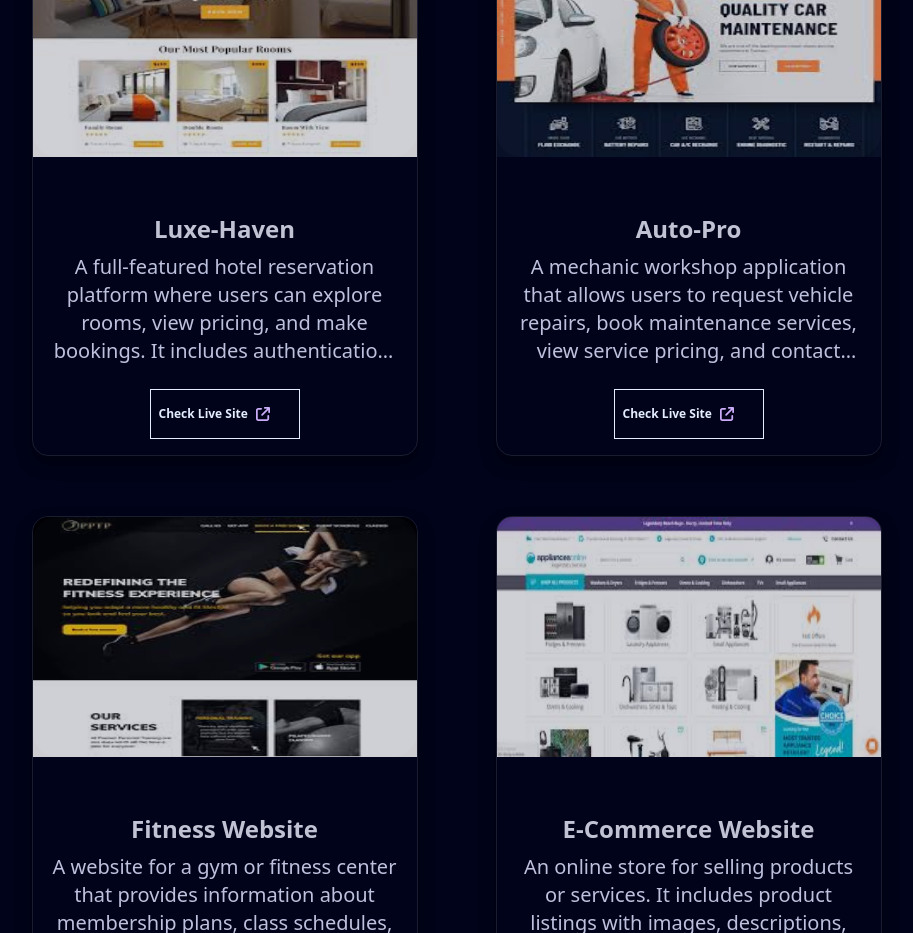
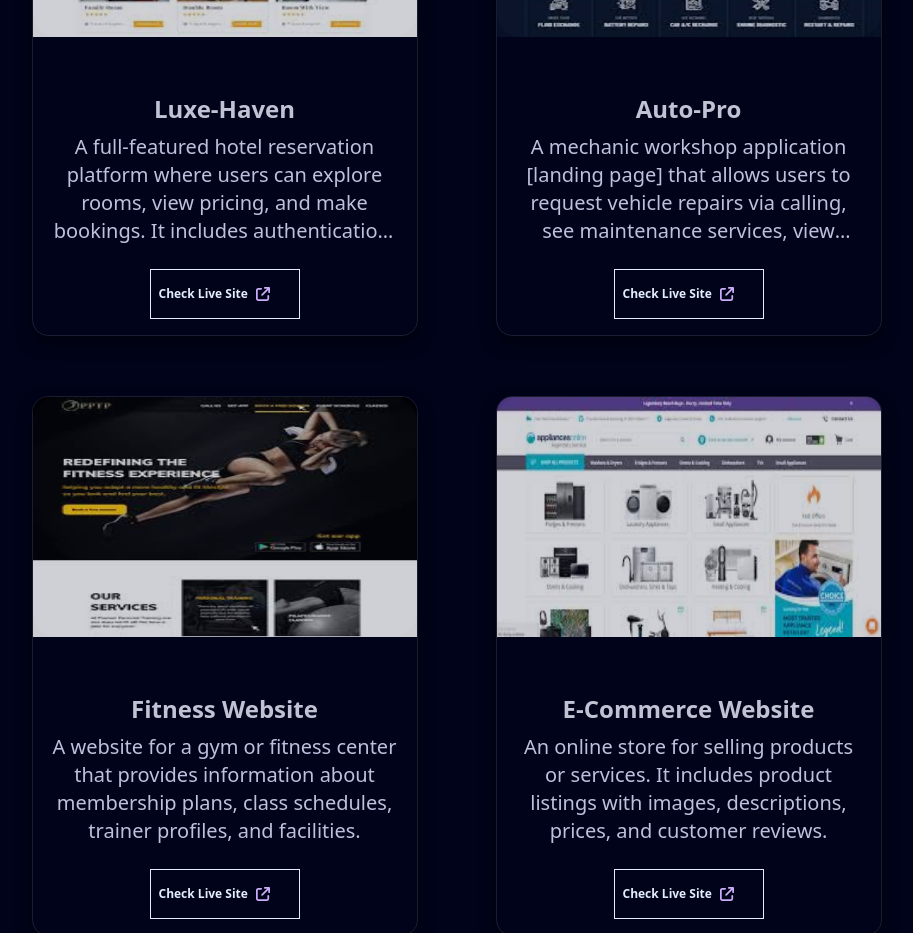
Before and after one commit to drspine1/taleeb_portfolio, a Next.js app: page / in a window 1280 px wide. Shown: the part 1800-2733 px from the top of the page, without its empty margins (185-1098 px from the left). Built offline with nearby package versions, Linux system fonts and the light colour scheme.

Commit message:
added my updated resume

```diff
--- a/src/components/portfolio.js
+++ b/src/components/portfolio.js
@@ -6,7 +6,7 @@ import { PinContainer } from "./ui/3d-pin";
 import Image from "next/image"
 const RecentProjects = () => {
   return (
-    <div id="projects" className="py-20 w-full mx-auto text-center mt-30">
+    <div id="projects" className="py-20 w-full mx-auto text-center">
       <motion.h5
         initial={{y:"10px",opacity:0}}
         whileInView={{y:0, opacity:1}}
--- a/src/components/ui/bento-grid.js
+++ b/src/components/ui/bento-grid.js
@@ -149,7 +149,7 @@ console.log(img,spareImg)
 
          {
         id===7 &&(
-         <a  href="/images/Mutolib_Resume.pdf"
+         <a  href="/images/idris_resume.pdf"
           target="_blank"
           rel="noopener noreferrer"
             download
--- a/src/data/index.js
+++ b/src/data/index.js
@@ -155,7 +155,7 @@ export const projects= [
      {
     id:8,
 
-    description: " A mechanic workshop application that allows users to request vehicle repairs, book maintenance services, view service pricing, and contact mechanics directly.  ",
+    description: " A mechanic workshop application [landing page] that allows users to request vehicle repairs via calling, see maintenance services, view service pricing, and contact mechanics directly.  ",
    technologies: [ ' React', 'next.js', 'tailwind','framer-motion'],
    demo:"https://autopro-garage.vercel.app/",
    image:"/images/mechanic.jpg",
```
Also changed, not shown: 2 other files (tests, documents, lock files or other folders).
